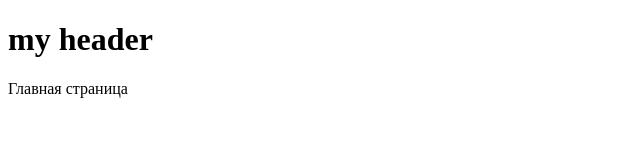
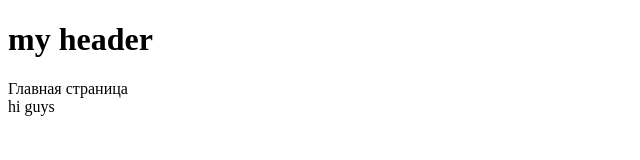
Before and after one commit to Stasjke/testgit, a plain HTML site: page index.html in a window 1280 px wide. Shown: the full height of the page, 0-640 px from the left. Drawn offline with Linux system fonts and the light colour scheme.

Commit message:
secDeveloper comment

```diff
--- a/index.html
+++ b/index.html
@@ -14,6 +14,9 @@
         <span>
             Главная страница
         </span>
+        <div><span>
+            hi guys
+        </span></div>
     </main>
 </body>
 </html>
```
